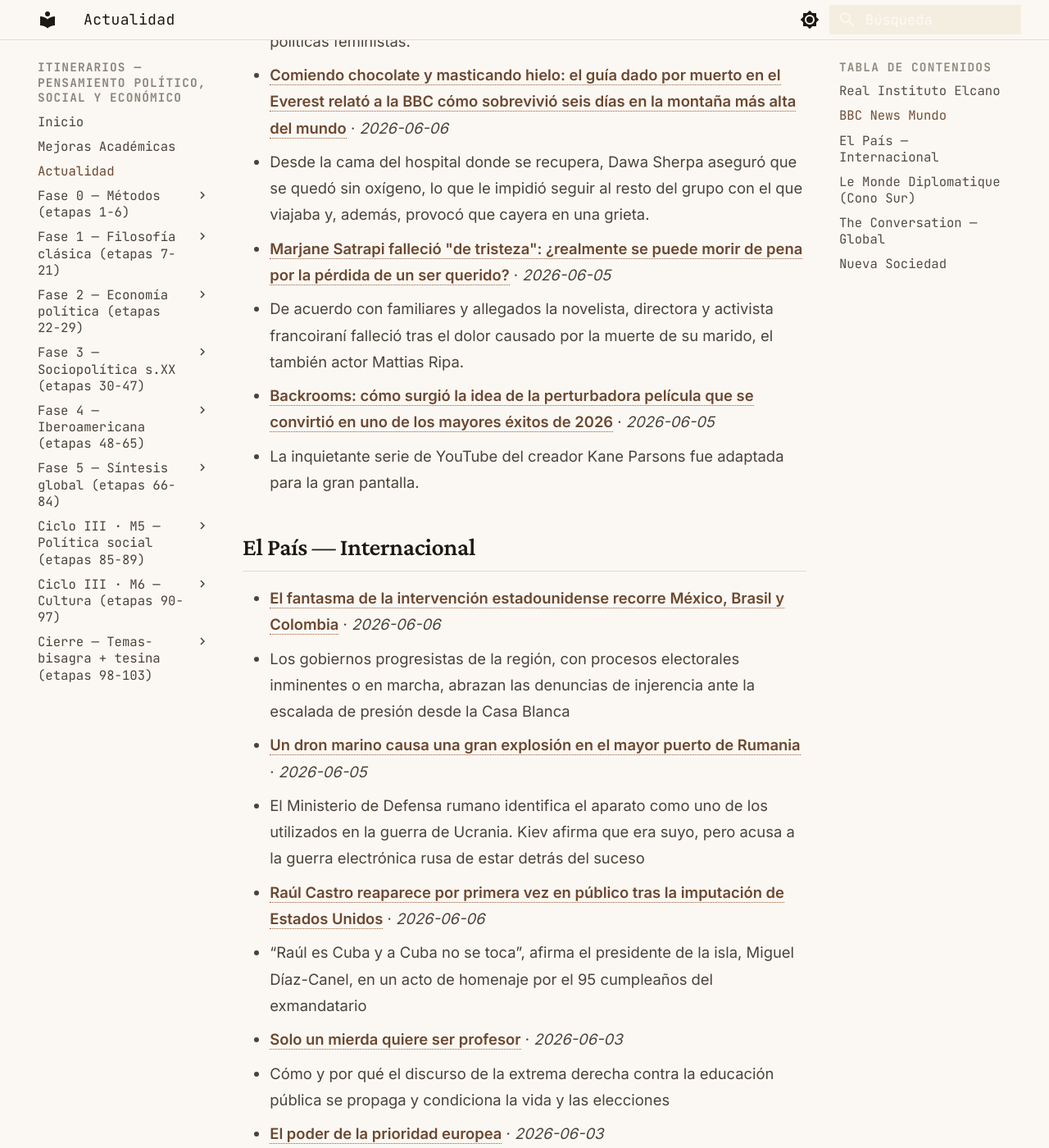
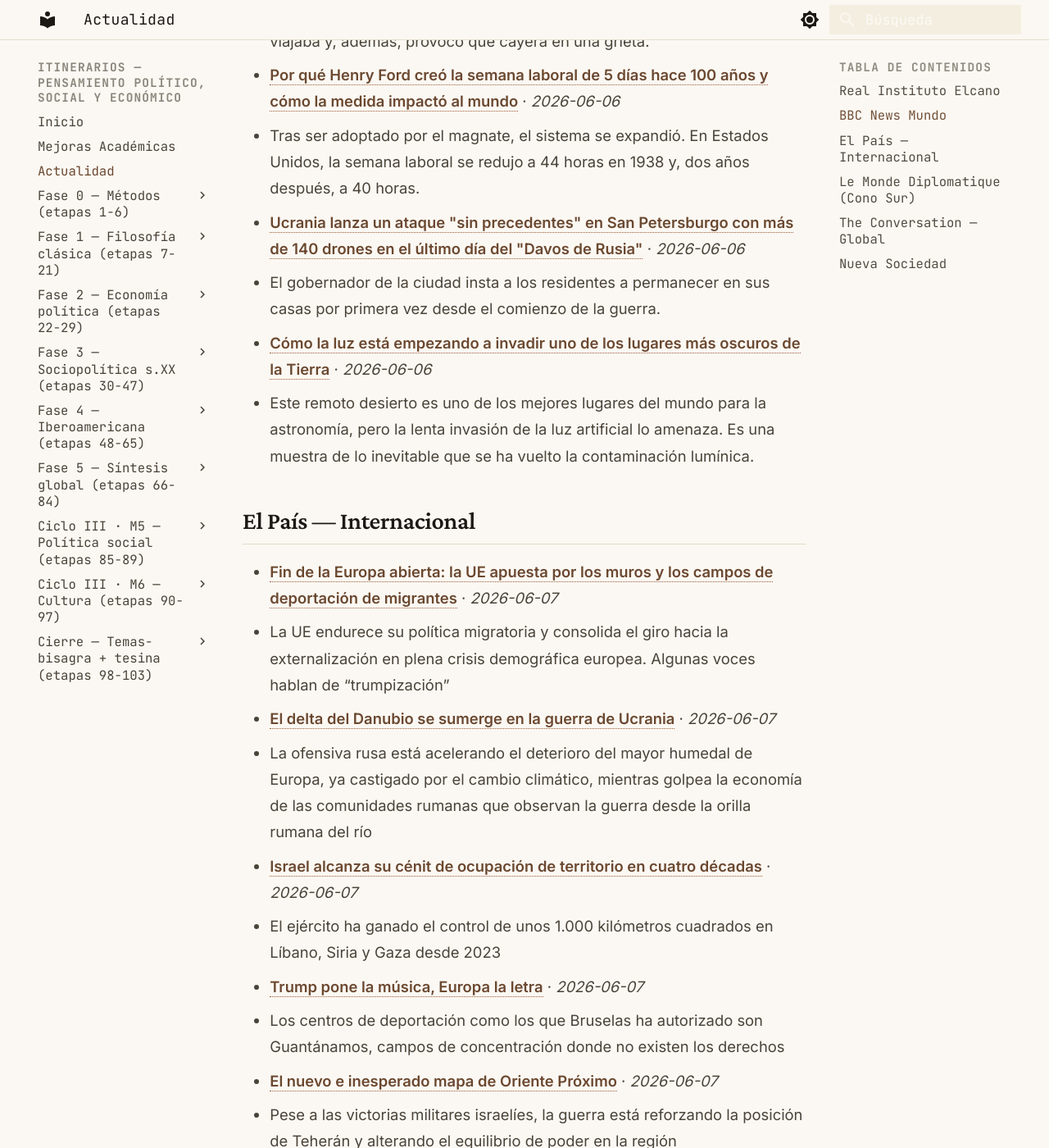
Before and after one commit to MrSpagVi/Curso, an MkDocs documentation site: the page built from docs/actualidad.md, in a window 1280 px wide and 1400 px high, scrolled down 1182 px. Shown: the whole window at 82% size. Built offline with MkDocs 1.6.1 and Material for MkDocs 9.7.7, drawn with Linux system fonts in a browser that asks for light colours; some of the changed text lies outside the part shown.

Commit message:
auto: actualidad 2026-06-07

```diff
--- a/docs/actualidad.md
+++ b/docs/actualidad.md
@@ -6,7 +6,7 @@ title: Actualidad
 
 Últimos titulares de fuentes que dictan agenda en ciencia política y geopolítica. Actualizado automáticamente cada día (vía GitHub Actions).
 
-_Última actualización: 2026-06-06 08:25 UTC_
+_Última actualización: 2026-06-07 08:46 UTC_
 
 !!! tip "Ritual mensual — #actualidad"
     El último sábado de cada mes: agarrá **un** titular de los de abajo y escribí **300 palabras** aplicándole **2 autores** del último mes que leíste. ¿Qué diría cada uno? ¿En qué chocan? No resumas la noticia — usala como caso para pensar con las herramientas que venís construyendo. Guardá el texto con el tag `#actualidad` en tu sistema de notas. Esto convierte la teoría en criterio sobre la coyuntura: el objetivo del plan no es citar a Maquiavelo, es leer el presente con él.
@@ -17,29 +17,29 @@ _Sin datos en esta ejecución. Visitar fuente: [https://www.realinstitutoelcano.
 
 ## BBC News Mundo
 
-- **[Qué pasó en la guerra de Biafra, el primer desastre humanitario televisado en el mundo cuyas heridas siguen abiertas](https://www.bbc.com/mundo/articles/cx21vznvvyyo?at_medium=RSS&at_campaign=rss)** · *2026-06-06*
-  - Meji Alabi, director ganador de un Grammy, explora el papel de su abuelo nigeriano en un histórico documental sobre la Guerra Civil de Nigeria para BBC Africa Eye.
-- **[Las denuncias por la falta de protección a las mujeres en Argentina tras el brutal asesinato de Agostina Vega](https://www.bbc.com/mundo/articles/c0q2q9jypz3o?at_medium=RSS&at_campaign=rss)** · *2026-06-05*
-  - El gobierno de Javier Milei se defiende ante las críticas por la desfinanciación de programas e instituciones y por el discurso contra las políticas feministas.
-- **[Comiendo chocolate y masticando hielo: el guía dado por muerto en el Everest relató a la BBC cómo sobrevivió seis días en la montaña más alta del mundo](https://www.bbc.com/mundo/articles/cm2dn457y8no?at_medium=RSS&at_campaign=rss)** · *2026-06-06*
+- **["Las mañanas y las noches ya no existen": así es la vida en uno de los lugares más húmedos y calurosos del planeta](https://www.bbc.com/mundo/articles/cd7p12yzyzxo?at_medium=RSS&at_campaign=rss)** · *2026-06-07*
+  - ¿Cómo es pasar un día a 48°C? Para quienes el calor extremo es una realidad constante, mucho ha cambiado.
+- **[Comiendo chocolate y masticando hielo: el guía dado por muerto en el Everest relató a la BBC cómo sobrevivió 6 días en la montaña más alta del mundo](https://www.bbc.com/mundo/articles/cm2dn457y8no?at_medium=RSS&at_campaign=rss)** · *2026-06-06*
   - Desde la cama del hospital donde se recupera, Dawa Sherpa aseguró que se quedó sin oxígeno, lo que le impidió seguir al resto del grupo con el que viajaba y, además, provocó que cayera en una grieta.
-- **[Marjane Satrapi falleció "de tristeza": ¿realmente se puede morir de pena por la pérdida de un ser querido?](https://www.bbc.com/mundo/articles/c4g9g98d833o?at_medium=RSS&at_campaign=rss)** · *2026-06-05*
-  - De acuerdo con familiares y allegados la novelista, directora y activista francoiraní falleció tras el dolor causado por la muerte de su marido, el también actor Mattias Ripa.
-- **[Backrooms: cómo surgió la idea de la perturbadora película que se convirtió en uno de los mayores éxitos de 2026](https://www.bbc.com/mundo/articles/c9q3qd1zy2eo?at_medium=RSS&at_campaign=rss)** · *2026-06-05*
-  - La inquietante serie de YouTube del creador Kane Parsons fue adaptada para la gran pantalla.
+- **[Por qué Henry Ford creó la semana laboral de 5 días hace 100 años y cómo la medida impactó al mundo](https://www.bbc.com/mundo/articles/cn4p9lv83weo?at_medium=RSS&at_campaign=rss)** · *2026-06-06*
+  - Tras ser adoptado por el magnate, el sistema se expandió. En Estados Unidos, la semana laboral se redujo a 44 horas en 1938 y, dos años después, a 40 horas.
+- **[Ucrania lanza un ataque "sin precedentes" en San Petersburgo con más de 140 drones en el último día del "Davos de Rusia"](https://www.bbc.com/mundo/articles/cq812qjj5l0o?at_medium=RSS&at_campaign=rss)** · *2026-06-06*
+  - El gobernador de la ciudad insta a los residentes a permanecer en sus casas por primera vez desde el comienzo de la guerra.
+- **[Cómo la luz está empezando a invadir uno de los lugares más oscuros de la Tierra](https://www.bbc.com/mundo/articles/czj2z9zn288o?at_medium=RSS&at_campaign=rss)** · *2026-06-06*
+  - Este remoto desierto es uno de los mejores lugares del mundo para la astronomía, pero la lenta invasión de la luz artificial lo amenaza. Es una muestra de lo inevitable que se ha vuelto la contaminación lumínica.
 
 ## El País — Internacional
 
-- **[El fantasma de la intervención estadounidense recorre México, Brasil y Colombia](https://elpais.com/america/2026-06-06/el-fantasma-de-la-intervencion-estadounidense-recorre-mexico-brasil-y-colombia.html)** · *2026-06-06*
-  - Los gobiernos progresistas de la región, con procesos electorales inminentes o en marcha, abrazan las denuncias de injerencia ante la escalada de presión desde la Casa Blanca
-- **[Un dron marino causa una gran explosión en el mayor puerto de Rumania](https://elpais.com/internacional/2026-06-05/un-dron-marino-causa-una-gran-explosion-en-el-mayor-puerto-de-rumania.html)** · *2026-06-05*
-  - El Ministerio de Defensa rumano identifica el aparato como uno de los utilizados en la guerra de Ucrania. Kiev afirma que era suyo, pero acusa a la guerra electrónica rusa de estar detrás del suceso
-- **[Raúl Castro reaparece por primera vez en público tras la imputación de Estados Unidos](https://elpais.com/internacional/2026-06-06/raul-castro-reaparece-por-primera-vez-en-publico-tras-la-imputacion-de-estados-unidos.html)** · *2026-06-06*
-  - “Raúl es Cuba y a Cuba no se toca”, afirma el presidente de la isla, Miguel Díaz-Canel, en un acto de homenaje por el 95 cumpleaños del exmandatario
-- **[Solo un mierda quiere ser profesor](https://elpais.com/opinion/2026-06-03/solo-un-mierda-quiere-ser-profesor.html)** · *2026-06-03*
-  - Cómo y por qué el discurso de la extrema derecha contra la educación pública se propaga y condiciona la vida y las elecciones
-- **[El poder de la prioridad europea](https://elpais.com/opinion/2026-06-03/el-poder-de-la-prioridad-europea.html)** · *2026-06-03*
-  - Las sentencias del Tribunal de Justicia de la UE contra gobiernos iliberales muestran que hay valores comunes que no se pueden desafiar en nombre de la identidad nacional
+- **[Fin de la Europa abierta: la UE apuesta por los muros y los campos de deportación de migrantes](https://elpais.com/internacional/2026-06-07/fin-de-la-europa-abierta-la-ue-apuesta-por-los-muros-y-los-campos-de-deportacion-de-migrantes.html)** · *2026-06-07*
+  - La UE endurece su política migratoria y consolida el giro hacia la externalización en plena crisis demográfica europea. Algunas voces hablan de “trumpización”
+- **[El delta del Danubio se sumerge en la guerra de Ucrania](https://elpais.com/internacional/2026-06-07/el-delta-del-danubio-se-sumerge-en-la-guerra-de-ucrania.html)** · *2026-06-07*
+  - La ofensiva rusa está acelerando el deterioro del mayor humedal de Europa, ya castigado por el cambio climático, mientras golpea la economía de las comunidades rumanas que observan la guerra desde la orilla rumana del río
+- **[Israel alcanza su cénit de ocupación de territorio en cuatro décadas](https://elpais.com/internacional/2026-06-07/israel-alcanza-su-cenit-de-ocupacion-de-territorio-en-cuatro-decadas.html)** · *2026-06-07*
+  - El ejército ha ganado el control de unos 1.000 kilómetros cuadrados en Líbano, Siria y Gaza desde 2023
+- **[Trump pone la música, Europa la letra](https://elpais.com/internacional/2026-06-07/trump-pone-la-musica-europa-la-letra.html)** · *2026-06-07*
+  - Los centros de deportación como los que Bruselas ha autorizado son Guantánamos, campos de concentración donde no existen los derechos
+- **[El nuevo e inesperado mapa de Oriente Próximo](https://elpais.com/internacional/2026-06-07/el-nuevo-e-inesperado-mapa-de-oriente-proximo.html)** · *2026-06-07*
+  - Pese a las victorias militares israelíes, la guerra está reforzando la posición de Teherán y alterando el equilibrio de poder en la región
 
 ## Le Monde Diplomatique (Cono Sur)
 
```
